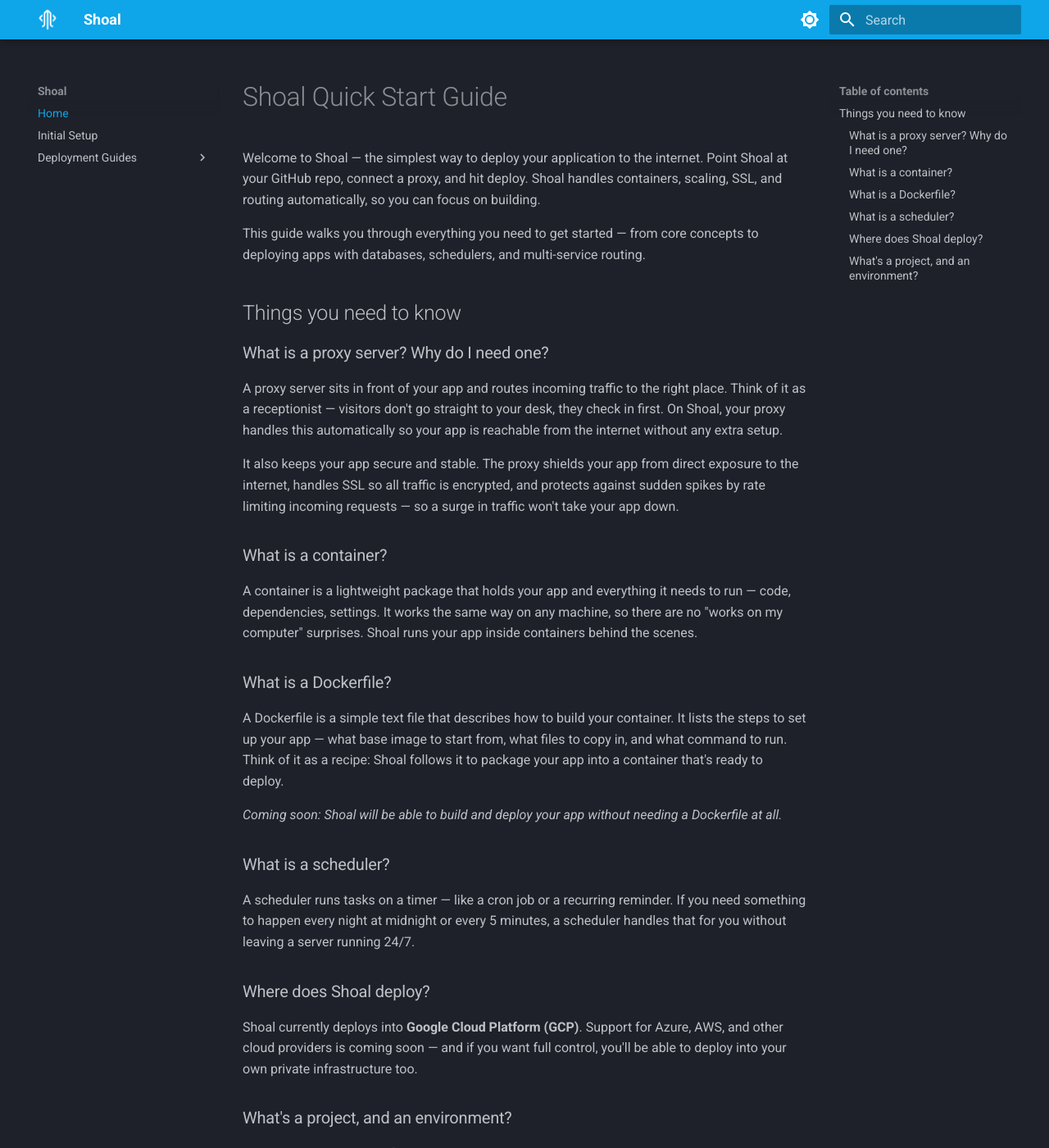
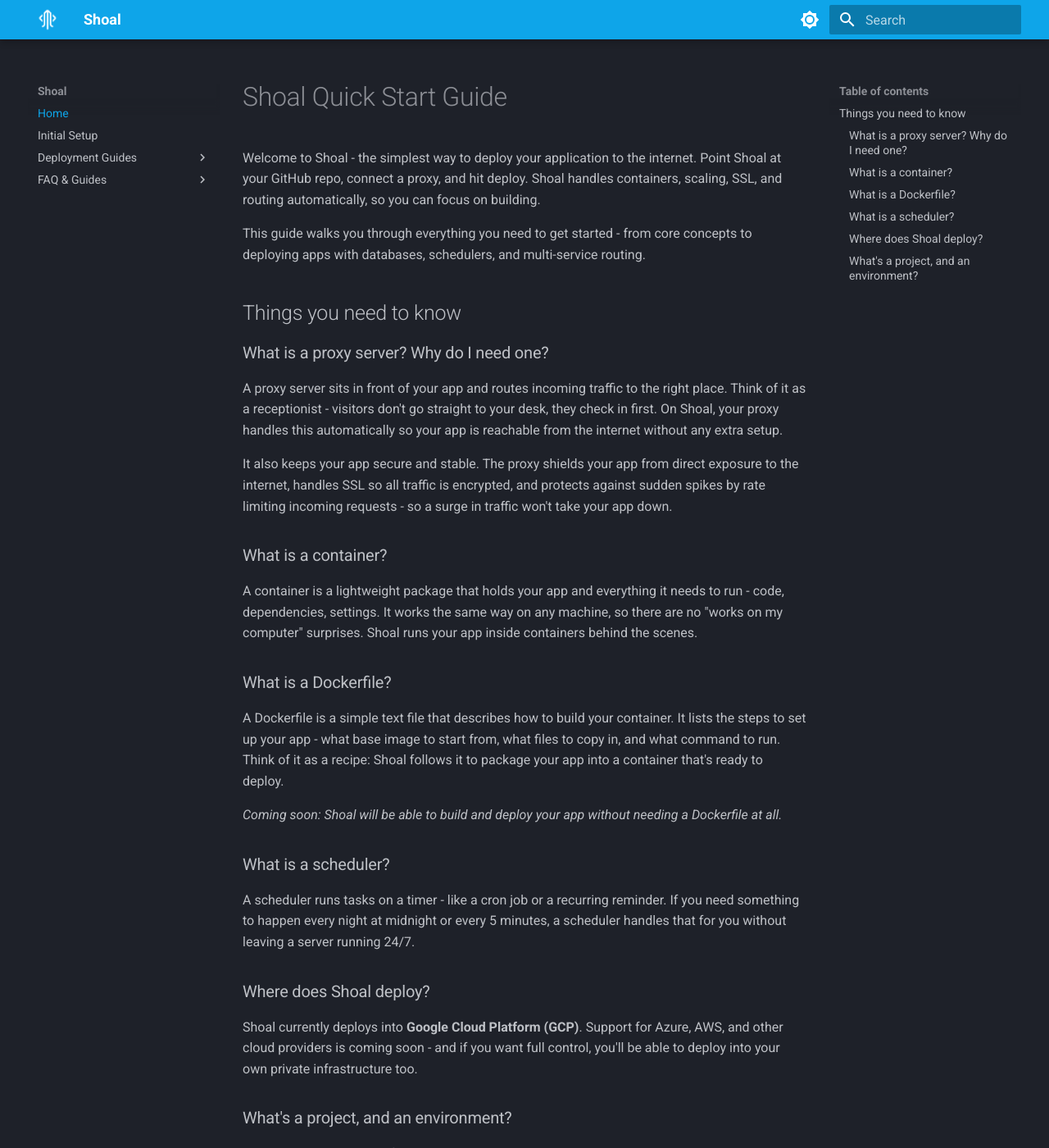
Before and after one commit to shoal-platform/docs.shoal-platform.github.io, an MkDocs documentation site: the page built from docs/index.md, in a window 1280 px wide and 1400 px high. Shown: the whole window at 82% size. Built offline with MkDocs 1.6.1 and Material for MkDocs 9.7.7, drawn with Linux system fonts in a browser that asks for light colours; some of the changed text lies outside the part shown.

Commit message:
Add faq section

```diff
--- a/docs/index.md
+++ b/docs/index.md
@@ -1,29 +1,29 @@
 # Shoal Quick Start Guide
 
-Welcome to Shoal — the simplest way to deploy your application to the internet. Point Shoal at your GitHub repo, connect a proxy, and hit deploy. Shoal handles containers, scaling, SSL, and routing automatically, so you can focus on building.
+Welcome to Shoal - the simplest way to deploy your application to the internet. Point Shoal at your GitHub repo, connect a proxy, and hit deploy. Shoal handles containers, scaling, SSL, and routing automatically, so you can focus on building.
 
-This guide walks you through everything you need to get started — from core concepts to deploying apps with databases, schedulers, and multi-service routing.
+This guide walks you through everything you need to get started - from core concepts to deploying apps with databases, schedulers, and multi-service routing.
 
 ## Things you need to know
 
 ### What is a proxy server? Why do I need one?
-A proxy server sits in front of your app and routes incoming traffic to the right place. Think of it as a receptionist — visitors don't go straight to your desk, they check in first. On Shoal, your proxy handles this automatically so your app is reachable from the internet without any extra setup.
+A proxy server sits in front of your app and routes incoming traffic to the right place. Think of it as a receptionist - visitors don't go straight to your desk, they check in first. On Shoal, your proxy handles this automatically so your app is reachable from the internet without any extra setup.
 
-It also keeps your app secure and stable. The proxy shields your app from direct exposure to the internet, handles SSL so all traffic is encrypted, and protects against sudden spikes by rate limiting incoming requests — so a surge in traffic won't take your app down.
+It also keeps your app secure and stable. The proxy shields your app from direct exposure to the internet, handles SSL so all traffic is encrypted, and protects against sudden spikes by rate limiting incoming requests - so a surge in traffic won't take your app down.
 
 ### What is a container?
-A container is a lightweight package that holds your app and everything it needs to run — code, dependencies, settings. It works the same way on any machine, so there are no "works on my computer" surprises. Shoal runs your app inside containers behind the scenes.
+A container is a lightweight package that holds your app and everything it needs to run - code, dependencies, settings. It works the same way on any machine, so there are no "works on my computer" surprises. Shoal runs your app inside containers behind the scenes.
 
 ### What is a Dockerfile?
-A Dockerfile is a simple text file that describes how to build your container. It lists the steps to set up your app — what base image to start from, what files to copy in, and what command to run. Think of it as a recipe: Shoal follows it to package your app into a container that's ready to deploy.
+A Dockerfile is a simple text file that describes how to build your container. It lists the steps to set up your app - what base image to start from, what files to copy in, and what command to run. Think of it as a recipe: Shoal follows it to package your app into a container that's ready to deploy.
 
 *Coming soon: Shoal will be able to build and deploy your app without needing a Dockerfile at all.*
 
 ### What is a scheduler?
-A scheduler runs tasks on a timer — like a cron job or a recurring reminder. If you need something to happen every night at midnight or every 5 minutes, a scheduler handles that for you without leaving a server running 24/7.
+A scheduler runs tasks on a timer - like a cron job or a recurring reminder. If you need something to happen every night at midnight or every 5 minutes, a scheduler handles that for you without leaving a server running 24/7.
 
 ### Where does Shoal deploy?
-Shoal currently deploys into **Google Cloud Platform (GCP)**. Support for Azure, AWS, and other cloud providers is coming soon — and if you want full control, you'll be able to deploy into your own private infrastructure too.
+Shoal currently deploys into **Google Cloud Platform (GCP)**. Support for Azure, AWS, and other cloud providers is coming soon - and if you want full control, you'll be able to deploy into your own private infrastructure too.
 
 ### What's a project, and an environment?
-A **project** is a collection of services that belong together — your app, its database, maybe a background worker. An **environment** is a version of that project for a specific purpose: typically `development` (for testing changes) and `production` (the live version your users see). Changes in development don't affect production until you're ready.
+A **project** is a collection of services that belong together - your app, its database, maybe a background worker. An **environment** is a version of that project for a specific purpose: typically `development` (for testing changes) and `production` (the live version your users see). Changes in development don't affect production until you're ready.
--- a/mkdocs.yml
+++ b/mkdocs.yml
@@ -21,6 +21,11 @@ theme:
 extra_css:
   - stylesheets/extra.css
 
+markdown_extensions:
+  - pymdownx.tabbed:
+      alternate_style: true
+  - pymdownx.superfences
+
 nav:
   - Home: index.md
   - Initial Setup: first-setup.md
@@ -29,3 +34,13 @@ nav:
     - Deploy with a Database: deploy-app-database.md
     - Deploy with a Scheduler: deploy-app-scheduler.md
     - Deploy with Multiple Containers: deploy-app-multi.md
+  - FAQ & Guides:
+    - Overview: faq.md
+    - Zipping a Project Folder: guide-zip.md
+    - Writing a Dockerfile: guide-dockerfile.md
+    - What is eu1.shoal.live?: faq-shoal-live.md
+    - Setting up a Custom Domain: faq-custom-domain.md
+    - Environment Variables: faq-env-vars.md
+    - What Port to Use: faq-port.md
+    - Why is my Deployment Failing?: faq-deployment-failing.md
+    - Deploying a Private GitHub Repo: faq-private-repo.md
```
Also changed, not shown: docs/deploy-app-database.md (+5 -5 lines), docs/deploy-app-multi.md (+5 -5 lines), docs/deploy-app-scheduler.md (+3 -3 lines), docs/deploy-app.md (+8 -4 lines), docs/faq-custom-domain.md (added, +14 -0 lines), docs/faq-deployment-failing.md (added, +12 -0 lines), docs/faq-env-vars.md (added, +7 -0 lines), docs/faq-port.md (added, +24 -0 lines), docs/faq-private-repo.md (added, +3 -0 lines), docs/faq-shoal-live.md (added, +5 -0 lines), docs/faq.md (added, +17 -0 lines), docs/guide-dockerfile.md (added, +82 -0 lines), docs/guide-zip.md (added, +55 -0 lines), docs/assets/screenshots/app4.png (added).
